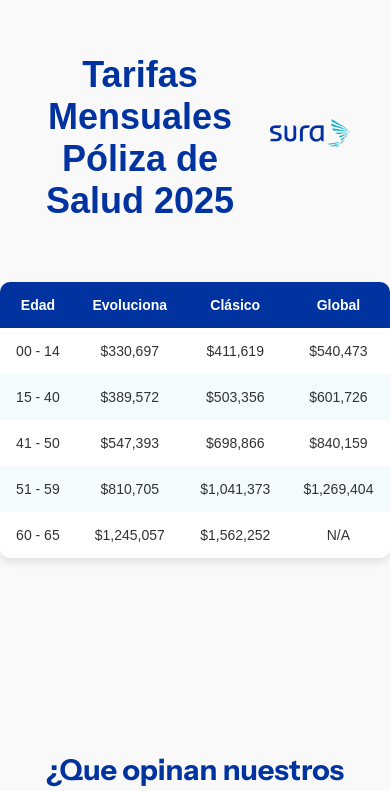
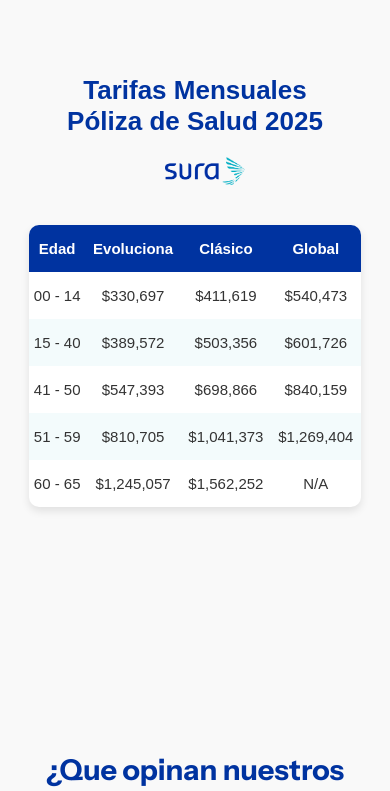
Before and after one commit to Jdavidruanob/sura-web-page, a React (Vite) app: page / in a window 390 px wide. Shown: the part 5502-6293 px from the top of the page. Built offline with nearby package versions, Linux system fonts and the light colour scheme.

Commit message:
Solucion definitiva scrollbar

```diff
--- a/src/styles/TablePriceSection.css
+++ b/src/styles/TablePriceSection.css
@@ -68,33 +68,40 @@
 
 @media (max-width: 768px) {
   #pricing-table {
-    width: 100%;
+    width: 85%;
     max-width: 100%;
   }
   #header {
-    flex-direction: row;
-    gap: 0px;
+    flex-direction: column;
+    align-items: center;
+
   }
 
   #header h1 {
-    font-size: 36px;
-    margin-right: 0;
-    padding-left: 30px;
+    font-size: 26px;
     margin-bottom: 20px;
-    max-width: 70%;
-    padding-right: 0;
+    max-width: 100%;
+    text-align: center;
+    align-self: center;
+    margin: 0;
+    padding: 0;
+    padding-bottom: 20px;
   }
 
   #header-image {
     max-width: 80px;
-    margin-right: 40px;
+    align-items: center;
+    align-self: center;
+    text-align: center;
+    margin: 0;
+    padding: 0;
     padding-left: 20px;
 
   }
 
   #pricing-table th,
   #pricing-table td {
-    padding: 15px;
-    font-size: 14px;
+    padding: 15px 0px;
+    font-size: 15px;
   }
 }
```
